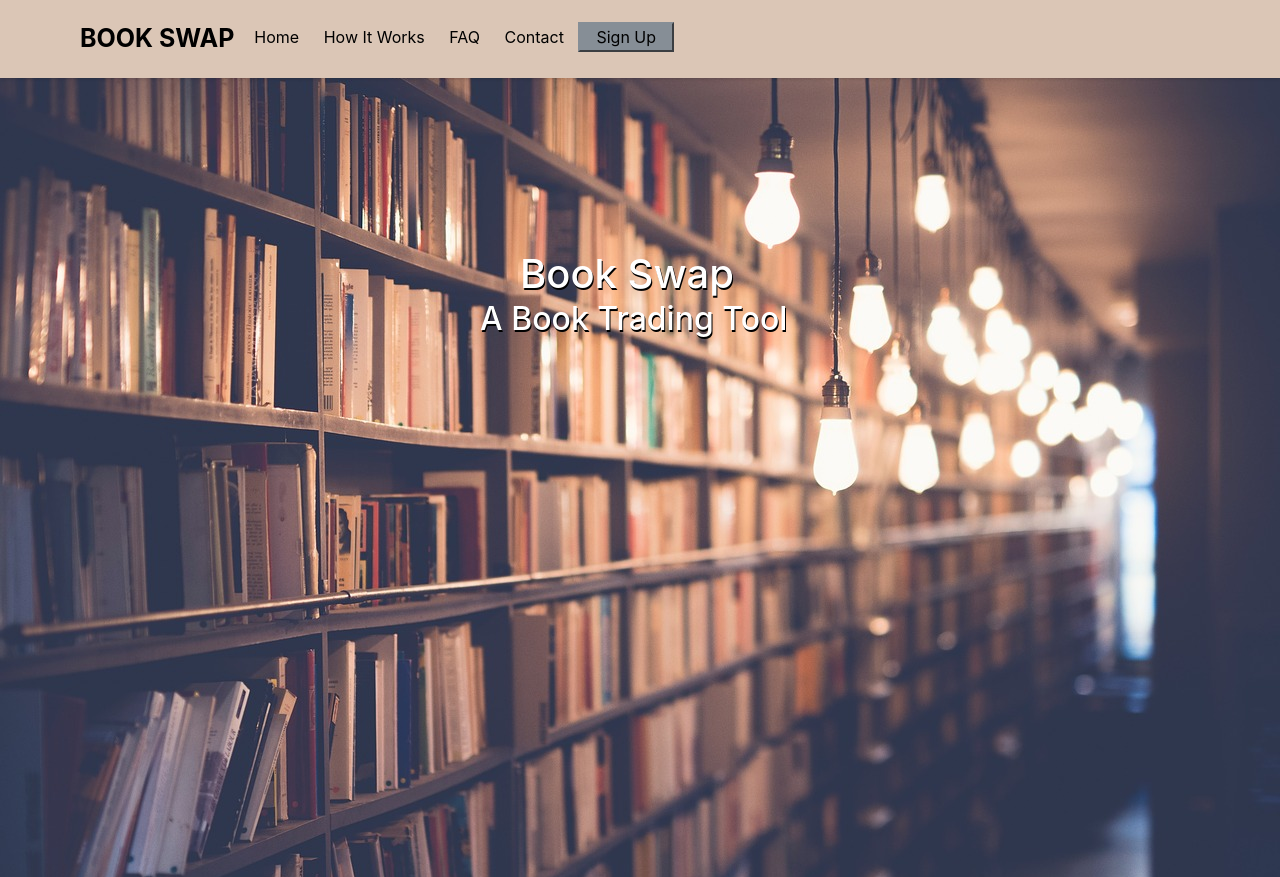
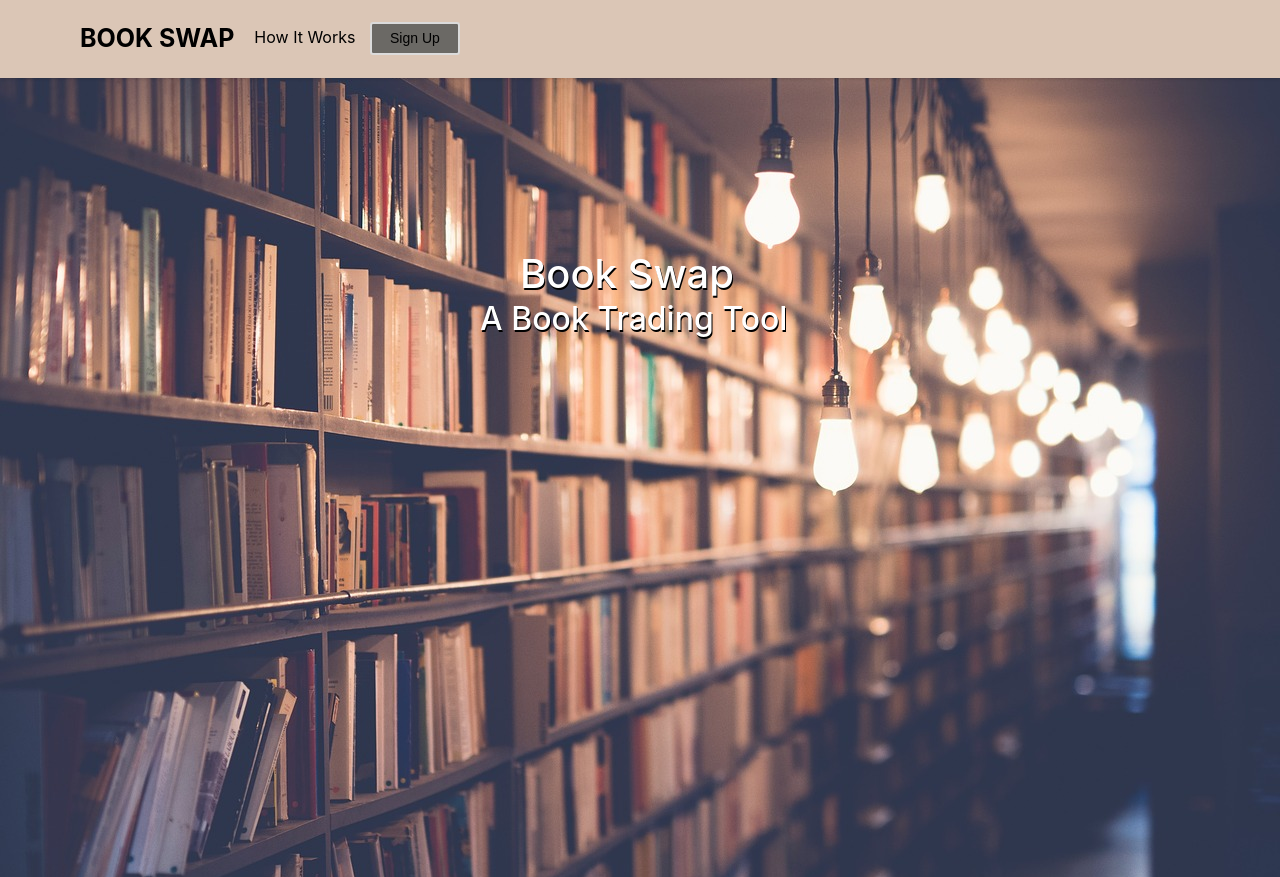
Before and after one commit to dkallattil/bookswap, a PHP site: page / in a window 1280 px wide. Shown: the top 877 px of the page. Run offline with PHP 8.4, Linux system fonts and the light colour scheme.

Commit message:
minor front end updates

```diff
--- a/css/style.css
+++ b/css/style.css
@@ -4,7 +4,7 @@ body {
   font-size: 16px;
   line-height: 1.7;
   color: #777;
-  background: #fff;
+  background-image: url(images/library_bg.jpg);
 }
 h1 {
   font-family: Arial, sans-serif;
@@ -47,6 +47,24 @@ h4, h5, h6 {
   margin-left: auto;
   margin-right: auto;
 }
+.btn-sm {
+  -webkit-border-radius: 5;
+  -moz-border-radius: 5;
+  border-radius: 5px;
+  font-family: Arial;
+  color: #ffffff;
+  font-size: 20px;
+  background: #6b6965;
+  padding: 10px 20px 10px 20px;
+  border: solid #dbdbdb 2px;
+  text-decoration: none;
+}
+
+.btn-sm:hover {
+  background: #aeb8bf;
+  text-decoration: none;
+}
+
 .content {
   position: relative;
 
--- a/index.html
+++ b/index.html
@@ -20,11 +20,8 @@
 						</div>
 						<div>
 							<ul>
-								<li class="active"><a href="#" data-nav-section="home">Home</a></li>
 								<li><a href="#" data-nav-section="how-it-works">How It Works</a></li>
-								<li><a href="#" data-nav-section="faq">FAQ</a></li>
-								<li><a href="#" data-nav-section="contact">Contact</a></li>
-		 						<li><button type="button" class="btn-secondary"><a href="signup.html">Sign Up</a></button></li>
+		 						<li><button type="button" class="btn-sm"><a href="signup.html">Sign Up</a></button></li>
 							</ul>
 						</div>
 					</div>
@@ -40,5 +37,75 @@
 			</div>
 		</div>
 
+		<div class="gtco-section border-bottom" id="how-it-works" data-section="how-it-works">
+		<div class="gtco-container">
+			<div class="row">
+				<div class="col-md-6">
+
+					<div class="gtco-heading">
+						<h2 class="gtco-left">How It Works</h2>
+						<p>Dignissimos asperiores vitae velit veniam totam fuga molestias accusamus alias autem provident. Odit ab aliquam dolor eius.</p>
+					</div>
+
+					<div class="row">
+
+						<div class="col-md-12">
+							<div class="feature-left">
+								<span class="icon">
+									<i class="icon-check"></i>
+								</span>
+								<div class="feature-copy">
+									<h3>Web Development</h3>
+									<p>Facilis ipsum reprehenderit nemo molestias. Aut cum mollitia reprehenderit.</p>
+								</div>
+							</div>
+						</div>
+						<div class="col-md-12">
+							<div class="feature-left">
+								<span class="icon">
+									<i class="icon-check"></i>
+								</span>
+								<div class="feature-copy">
+									<h3>Web Design</h3>
+									<p>Facilis ipsum reprehenderit nemo molestias. Aut cum mollitia reprehenderit.</p>
+								</div>
+							</div>
+						</div>
+						<div class="col-md-12">
+							<div class="feature-left">
+								<span class="icon">
+									<i class="icon-check"></i>
+								</span>
+								<div class="feature-copy">
+									<h3>Customer Support</h3>
+									<p>Facilis ipsum reprehenderit nemo molestias. Aut cum mollitia reprehenderit.</p>
+								</div>
+							</div>
+						</div>
+						<div class="col-md-12">
+							<div class="feature-left">
+								<span class="icon">
+									<i class="icon-check"></i>
+								</span>
+								<div class="feature-copy">
+									<h3>Web Design</h3>
+									<p>Facilis ipsum reprehenderit nemo molestias. Aut cum mollitia reprehenderit.</p>
+								</div>
+							</div>
+						</div>
+					</div>
+					<div class="row">
+						<div class="col-md-12">
+							<p><a href="#" class="btn btn-primary btn-lg btn-block"><i class="icon-apple"></i> Buy This App on App Store</a></p>
+						</div>
+					</div>
+				</div>
+				<div class="col-md-6 animate-box" data-animate-effect="fadeInRight">
+					<img src="images/iphone.png" alt="Free HTML5 Bootstrap Template" class="img-responsive">
+				</div>
+			</div>
+		</div>
+	</div>
+
 	</body>
 </html>
```
Also changed, not shown: signup.html (+25 -2 lines).
